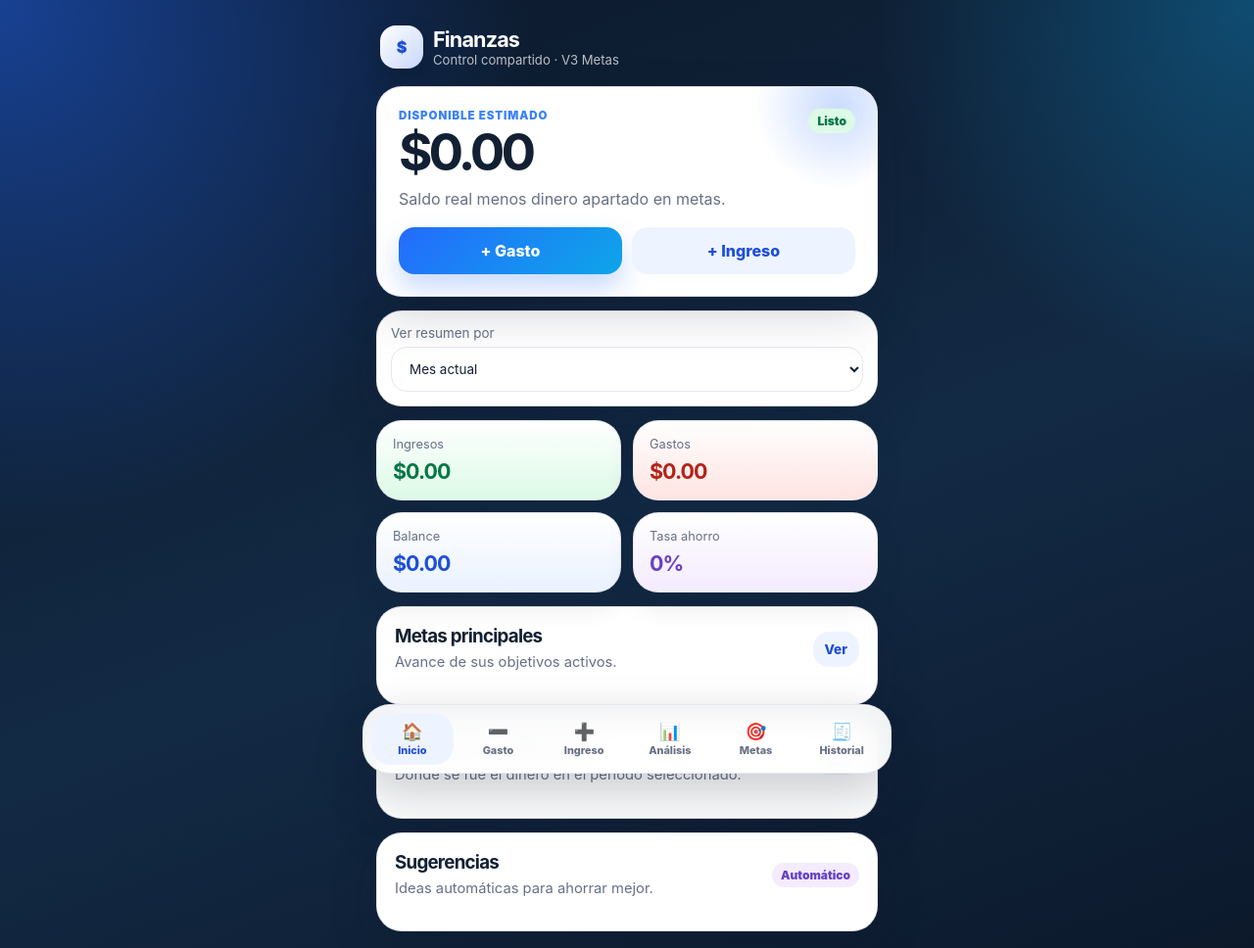
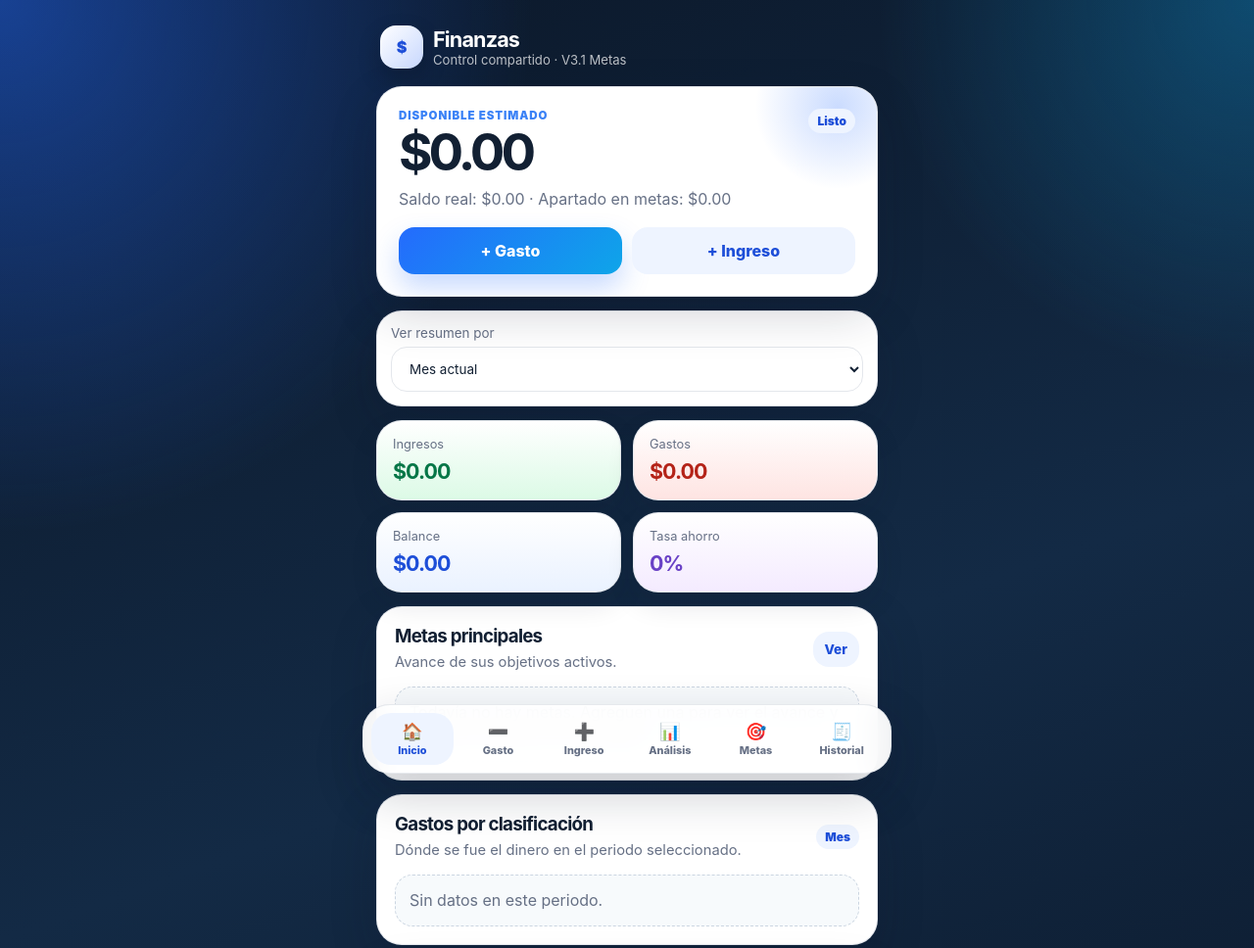
Before and after one commit to PabloRGC/finanzas-pareja, a plain HTML site: page index.html in a window 1280 px wide. Shown: the top 968 px of the page at 98% size. Drawn offline with Linux system fonts and the light colour scheme.

Commit message:
actualizacion

```diff
--- a/index.html
+++ b/index.html
@@ -217,7 +217,7 @@
         <div class="logo">$</div>
         <div>
           <h1>Finanzas</h1>
-          <p>Control compartido · V3 Metas</p>
+          <p>Control compartido · V3.1 Metas</p>
         </div>
       </div>
       <button id="installBtn" class="install-btn hidden" type="button">Instalar</button>
@@ -547,7 +547,7 @@
 
 <script>
 const STORAGE_KEY = 'finanzasPareja.v1';
-const APP_VERSION = '3.0.0-metas';
+const APP_VERSION = '3.1.0-metas-fix';
 
 const defaultState = {
   version: APP_VERSION,
@@ -560,13 +560,13 @@
   goals: []
 };
 
+const $ = (selector) => document.querySelector(selector);
+const $$ = (selector) => Array.from(document.querySelectorAll(selector));
+function clone(obj) { return JSON.parse(JSON.stringify(obj)); }
+
 let state = loadState();
 let deferredPrompt = null;
 let refreshOnControllerChange = false;
-
-const $ = (selector) => document.querySelector(selector);
-const $$ = (selector) => Array.from(document.querySelectorAll(selector));
-const clone = (obj) => JSON.parse(JSON.stringify(obj));
 
 function loadState() {
   try {
--- a/service-worker.js
+++ b/service-worker.js
@@ -1,4 +1,4 @@
-const CACHE_NAME = 'finanzas-pareja-v3-metas-20260726';
+const CACHE_NAME = 'finanzas-pareja-v3-1-metas-fix-20260726';
 const APP_SHELL = ['./', './index.html', './manifest.webmanifest', './icon.svg'];
 
 self.addEventListener('install', (event) => {
```
Also changed, not shown: 1 other file.
